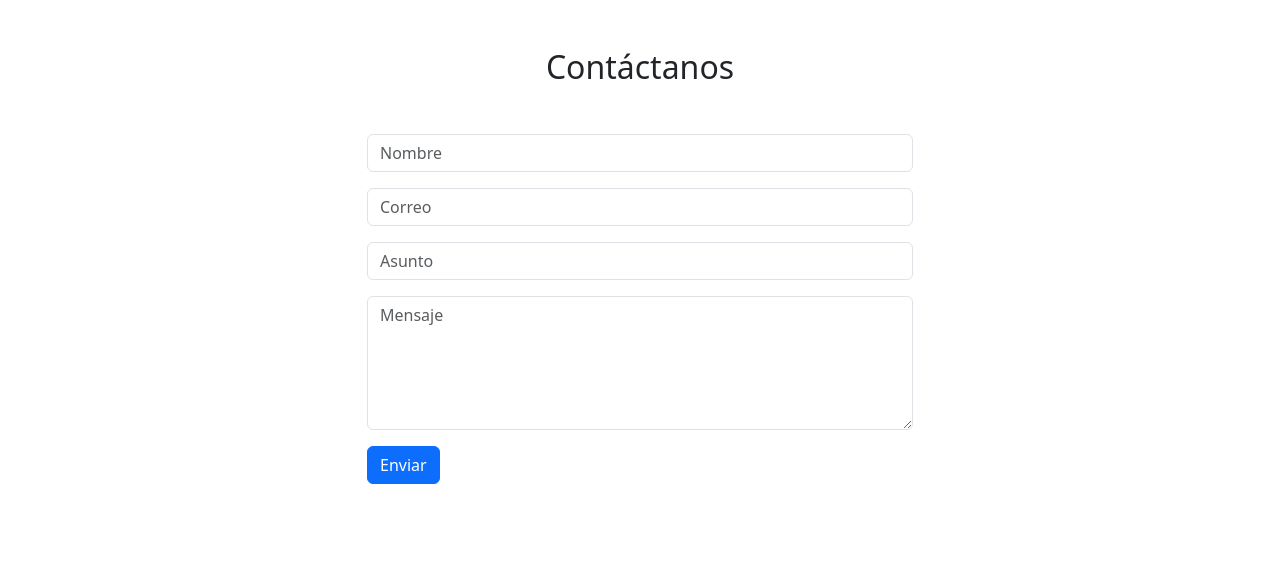
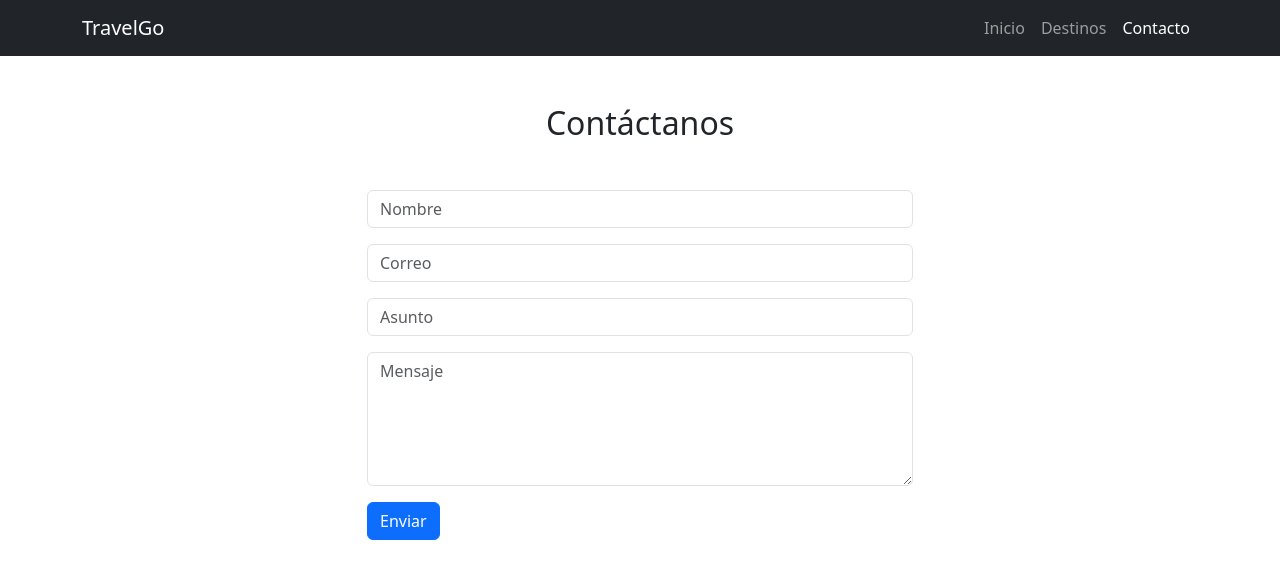
Before and after one commit to ARANGO115/Taller-boostrap-5-Vallejo-Jhoan-Castro-juan, a plain HTML site: page contacto.html in a window 1280 px wide. Drawn offline with nearby package versions, Linux system fonts and the light colour scheme.

Commit message:
Se agrego nav bar a contactos y se quito de la nav bar el link promociones

```diff
--- a/contacto.html
+++ b/contacto.html
@@ -10,6 +10,48 @@
     <link href="https://cdn.jsdelivr.net/npm/bootstrap@5.3.3/dist/css/bootstrap.min.css" rel="stylesheet">
 </head>
 <body>
+
+    <nav class="navbar navbar-expand-lg navbar-dark bg-dark">
+
+        <div class="container">
+
+            <a class="navbar-brand" href="index.html">
+                TravelGo
+            </a>
+
+            <button class="navbar-toggler" type="button" data-bs-toggle="collapse" data-bs-target="#menu">
+                <span class="navbar-toggler-icon"></span>
+            </button>
+
+            <div class="collapse navbar-collapse" id="menu">
+
+                <ul class="navbar-nav ms-auto">
+
+                    <li class="nav-item">
+                        <a class="nav-link" href="index.html">
+                            Inicio
+                        </a>
+                    </li>
+
+                    <li class="nav-item">
+                        <a class="nav-link" href="destinos.html">
+                            Destinos
+                        </a>
+                    </li>
+
+                    <li class="nav-item">
+                        <a class="nav-link active" href="contacto.html">
+                            Contacto
+                        </a>
+                    </li>
+
+                </ul>
+
+            </div>
+
+        </div>
+
+    </nav>
 
     <section class="container py-5">
 
@@ -51,5 +93,7 @@
 
     </section>
 
+    <script src="https://cdn.jsdelivr.net/npm/bootstrap@5.3.3/dist/js/bootstrap.bundle.min.js"></script>
+
 </body>
 </html>
```
Also changed, not shown: index.html (+0 -4 lines).
